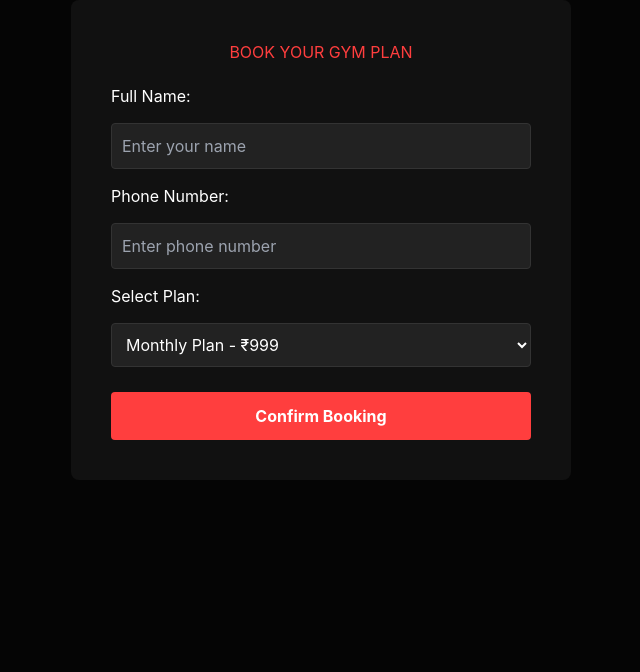
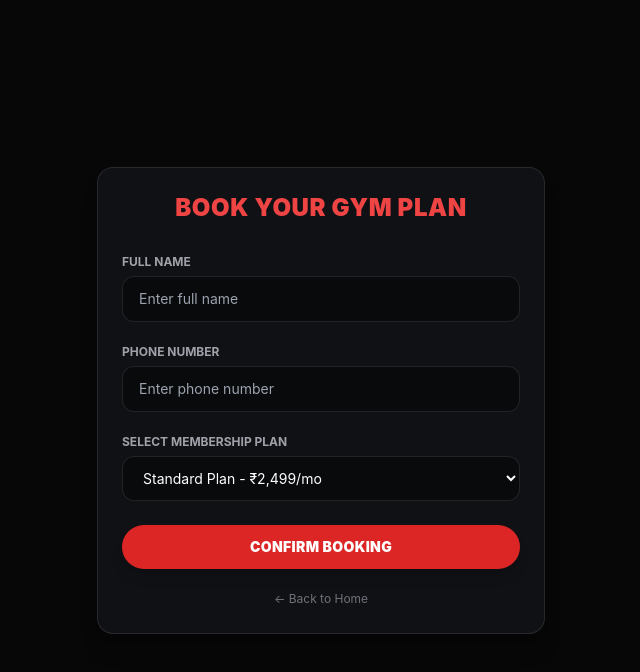
Before and after one commit to dkliveai26-afk/corex-fitness-website, a Next.js app in the folder corexfitness-website/: page /plans in a window 1280 px wide. Shown: the top 672 px of the page, without its empty margins (319-959 px from the left). Built offline with nearby package versions, Linux system fonts and the light colour scheme; no server answers.

Commit message:
Update page.tsx

```diff
--- a/corexfitness-website/app/plans/page.tsx
+++ b/corexfitness-website/app/plans/page.tsx
@@ -1,5 +1,74 @@
-import { PlansPage } from "@/components/plans/plans-page";
+"use client";
 
-export default function Page() {
-  return <PlansPage />;
+import { useState } from "react";
+import Link from "next/link";
+
+export default function PlansPage() {
+  const [name, setName] = useState("");
+  const [phone, setPhone] = useState("");
+  const [plan, setPlan] = useState("Standard Plan");
+  const [message, setMessage] = useState("");
+
+  const handleBooking = (e: React.FormEvent) => {
+    e.preventDefault();
+    if (!name || !phone) {
+      alert("Please fill all fields");
+      return;
+    }
+
+    const newBooking = {
+      id: Date.now().toString(),
+      name,
+      phone,
+      plan,
+      date: new Date().toLocaleString(),
+    };
+
+    // Master Key Sync with Dashboard
+    const existingBookings = JSON.parse(localStorage.getItem("gym_bookings") || "[]");
+    existingBookings.push(newBooking);
+    localStorage.setItem("gym_bookings", JSON.stringify(existingBookings));
+
+    // Audio Play Trigger
+    const audio = new Audio("/success.mp3");
+    audio.play().catch((err) => console.log("Audio play blocked/error:", err));
+
+    setMessage("🎉 Booking Confirmed Successfully!");
+    setName("");
+    setPhone("");
+  };
+
+  return (
+    <main className="min-h-screen bg-[#070707] text-white flex items-center justify-center p-4">
+      <div className="w-full max-w-md rounded-2xl border border-white/10 bg-[#111217]/95 p-6 shadow-xl">
+        <h2 className="text-center text-2xl font-black tracking-wide text-red-500 uppercase">Book Your Gym Plan</h2>
+        {message && <p className="mt-4 text-center text-sm font-bold text-green-400">{message}</p>}
+
+        <form onSubmit={handleBooking} className="mt-6 flex flex-col gap-4">
+          <div>
+            <label className="text-xs font-bold uppercase text-zinc-400">Full Name</label>
+            <input type="text" value={name} onChange={(e) => setName(e.target.value)} className="mt-1 w-full rounded-xl border border-white/10 bg-black/40 px-4 py-3 text-sm text-white outline-none focus:border-red-500" placeholder="Enter full name" />
+          </div>
+          <div>
+            <label className="text-xs font-bold uppercase text-zinc-400">Phone Number</label>
+            <input type="text" value={phone} onChange={(e) => setPhone(e.target.value)} className="mt-1 w-full rounded-xl border border-white/10 bg-black/40 px-4 py-3 text-sm text-white outline-none focus:border-red-500" placeholder="Enter phone number" />
+          </div>
+          <div>
+            <label className="text-xs font-bold uppercase text-zinc-400">Select Membership Plan</label>
+            <select value={plan} onChange={(e) => setPlan(e.target.value)} className="mt-1 w-full rounded-xl border border-white/10 bg-black/40 px-4 py-3 text-sm text-white outline-none focus:border-red-500">
+              <option value="Beginner Plan">Beginner Plan - ₹999/mo</option>
+              <option value="Standard Plan">Standard Plan - ₹2,499/mo</option>
+              <option value="Premium Plan">Premium Plan - ₹7,999/yr</option>
+            </select>
+          </div>
+          <button type="submit" className="mt-2 w-full rounded-full bg-red-600 py-3 text-sm font-black uppercase tracking-wide text-white shadow-lg transition hover:bg-red-500">
+            Confirm Booking
+          </button>
+        </form>
+        <div className="mt-4 text-center">
+          <Link href="/" className="text-xs text-zinc-500 hover:text-red-400 transition">← Back to Home</Link>
+        </div>
+      </div>
+    </main>
+  );
 }
```
